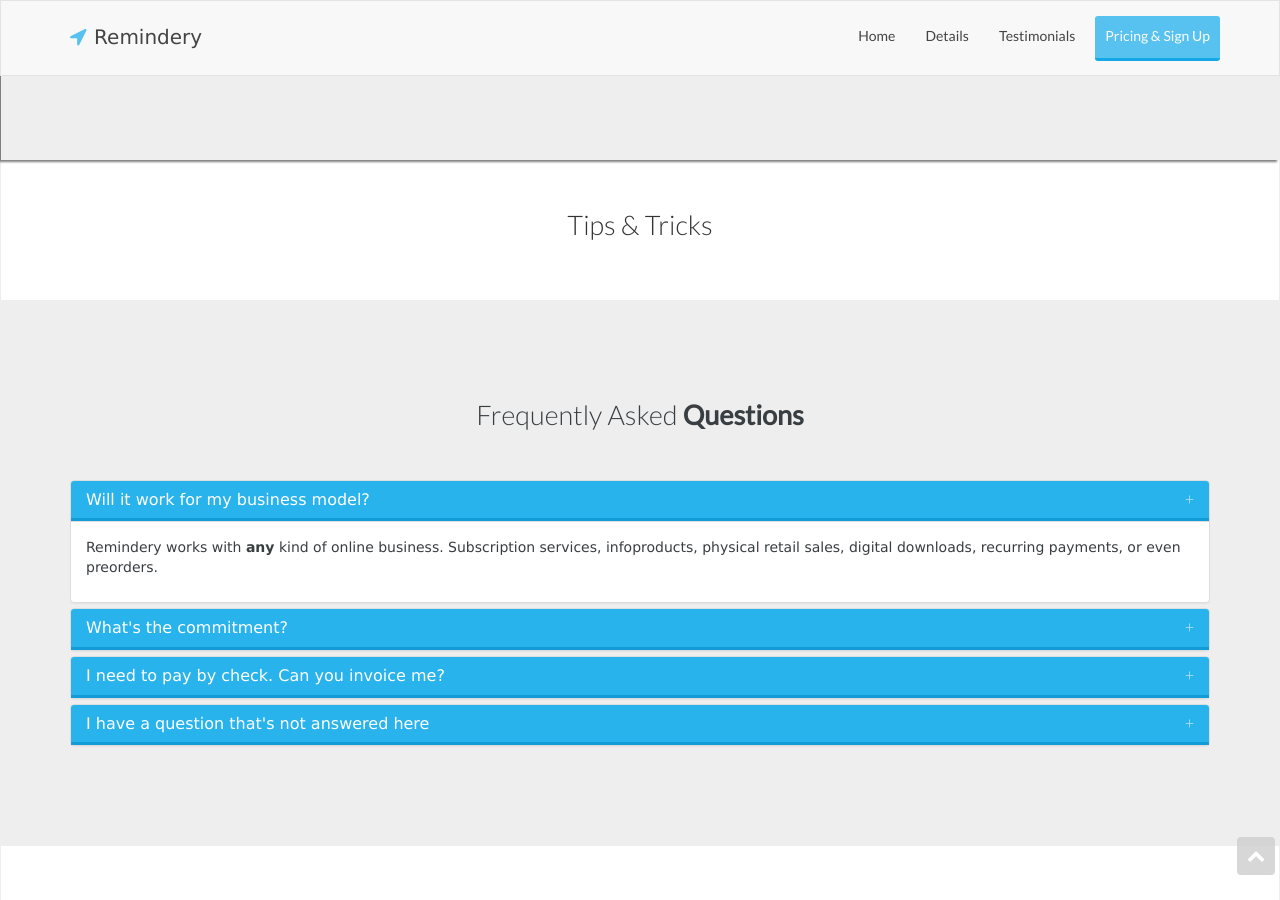
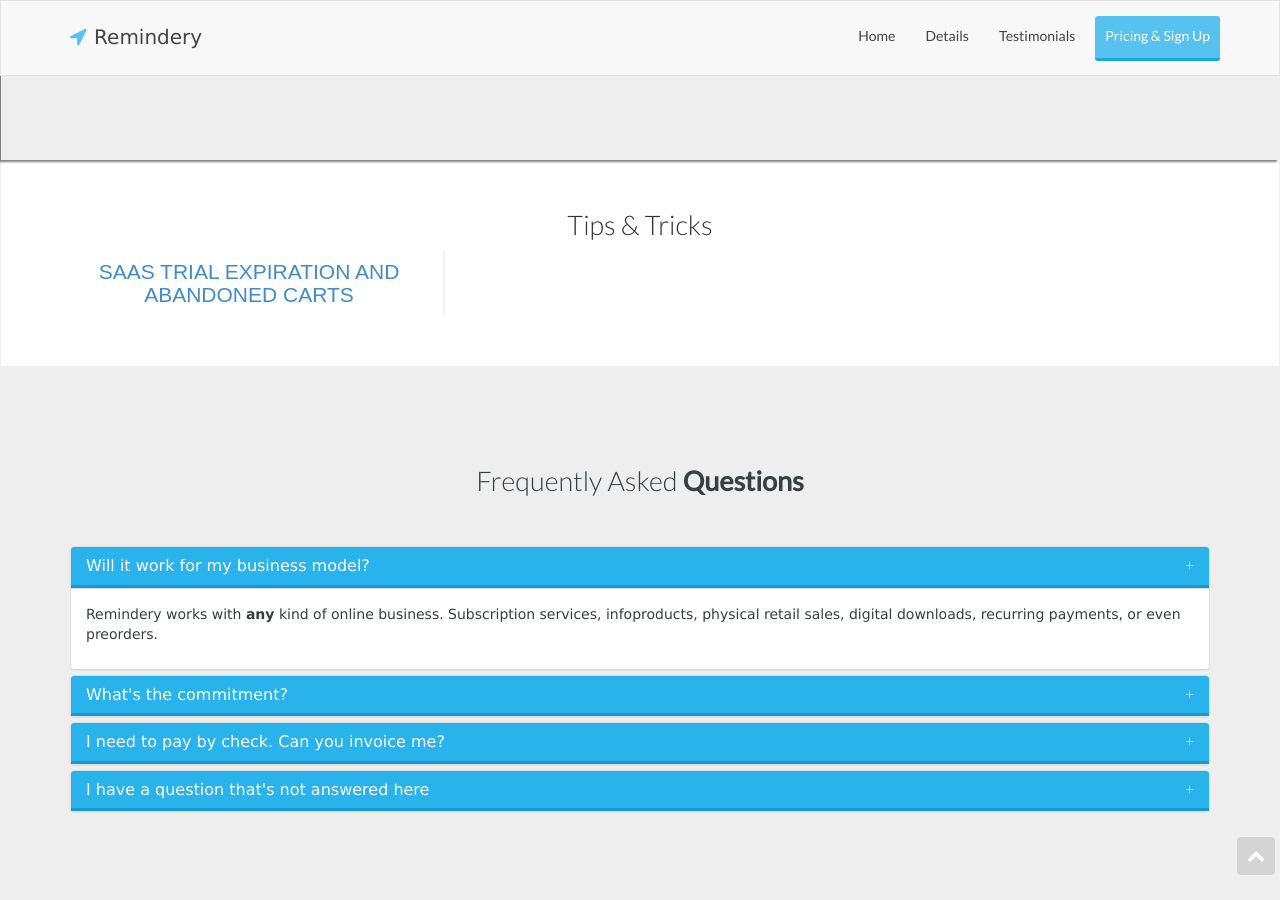
Before and after one commit to wronco/www.remindery.net, a Jekyll site: the page built from index.html, in a window 1280 px wide and 900 px high, scrolled down 2701 px. Built offline with Jekyll 4.4.1, drawn with Linux system fonts in a browser that asks for light colours; nearby versions of some CDN libraries; comment, search, counter and statistics services are not loaded.

Commit message:
Publish!

```diff
--- a/_posts/saas-trial-expiration-and-abandoned-carts.md
+++ b/_posts/2014-10-19-saas-trial-expiration-and-abandoned-carts.md
@@ -1,8 +1,8 @@
 ---
 layout: post
-title: ""
+title: "SaaS Trial Expiration and Abandoned Carts"
 meta: A new way to think about recapturing prospects whose free trials expire.
-date: {}
+date: "2014-10-19"
 categories: saas cro optimization
 published: true
 ---
```
